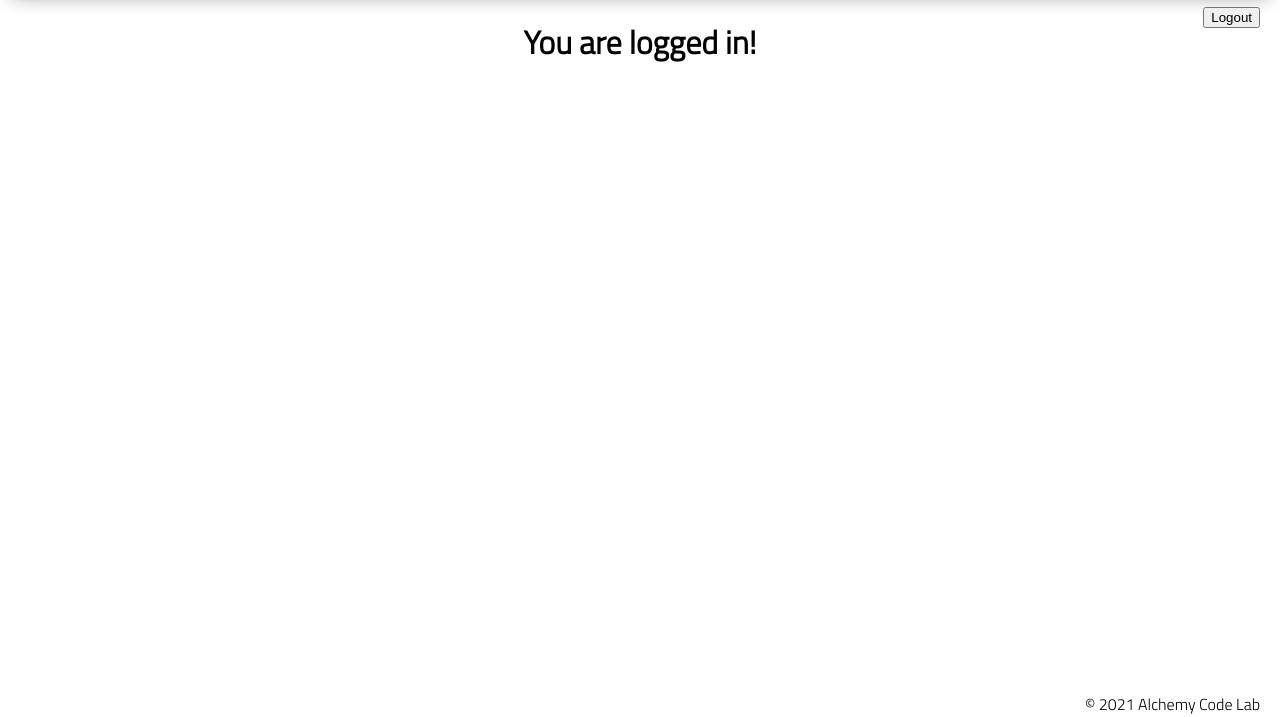
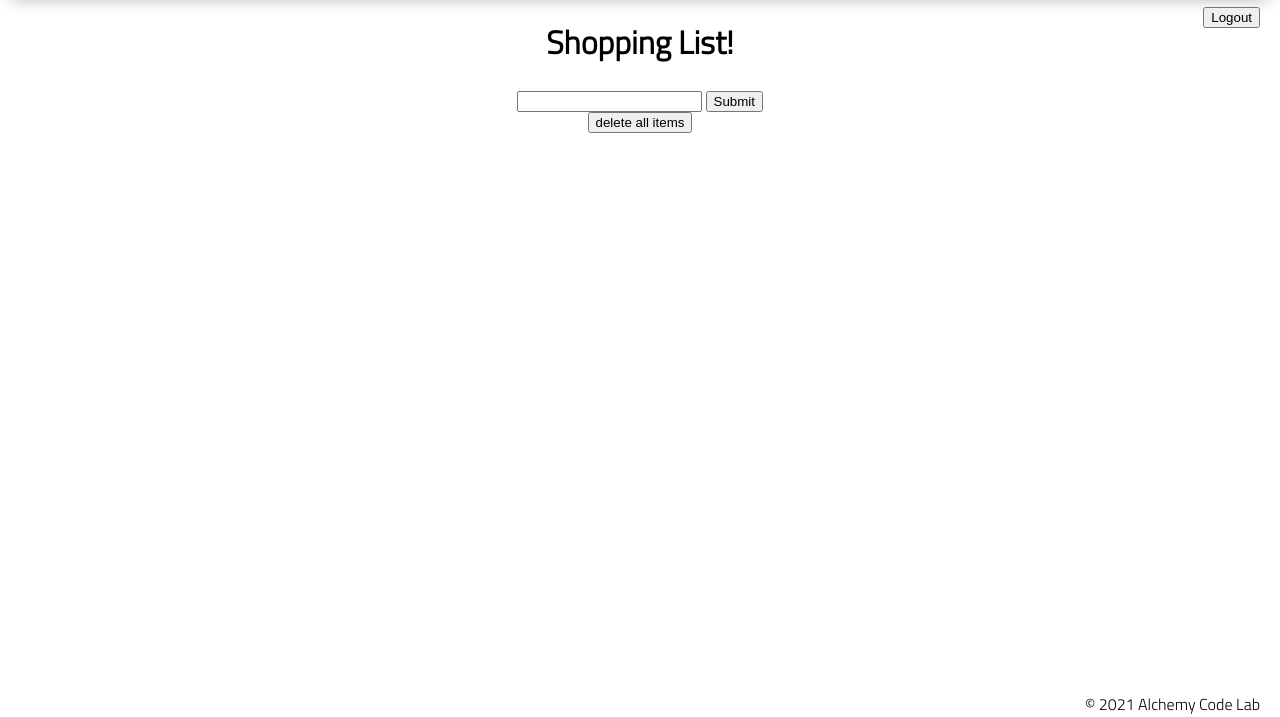
Before and after one commit to yovana-pelayo/shoppinglist-supa, a plain HTML site: page other-page/index.html in a window 1280 px wide. Shown: the part 83-800 px from the top of the page. Drawn offline with nearby package versions, Linux system fonts and the light colour scheme.

Commit message:
added shopping list form, submit and delete button

```diff
--- a/other-page/index.html
+++ b/other-page/index.html
@@ -21,7 +21,13 @@
     </header>
     <button id="logout">Logout</button>
     <main>
-        <h1>You are logged in!</h1>
+        <h1>Shopping List!</h1>
+        <form id="list-form">
+            <input type="text" name="description" id="description"/>
+            <button>Submit</button>
+        </form>
+        <ul id="todo-list"></ul>
+        <button id="delete">delete all items</button>
     </main>
     <footer>
         <div class="copy gutter-right">&copy; 2021 Alchemy Code Lab</div>
```
